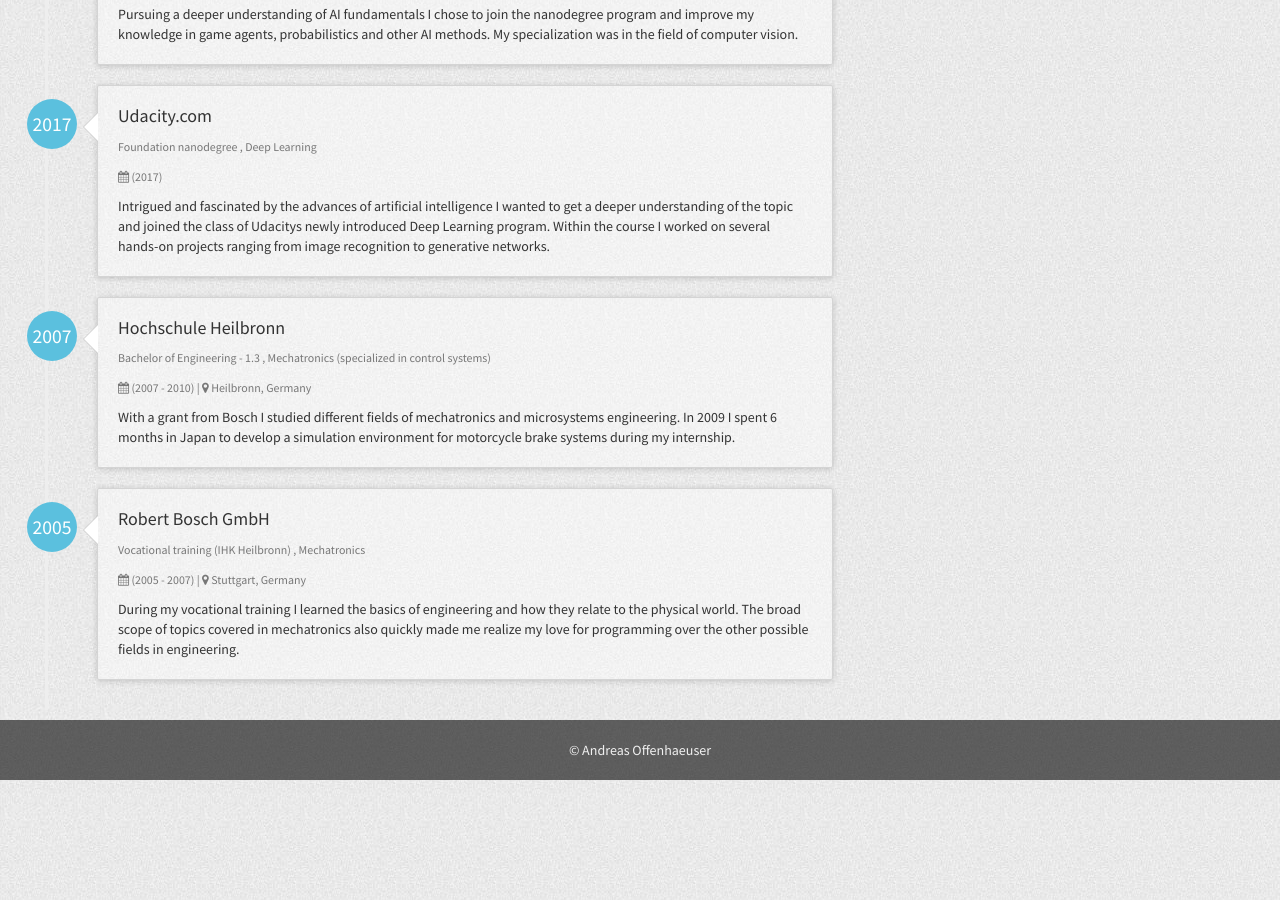
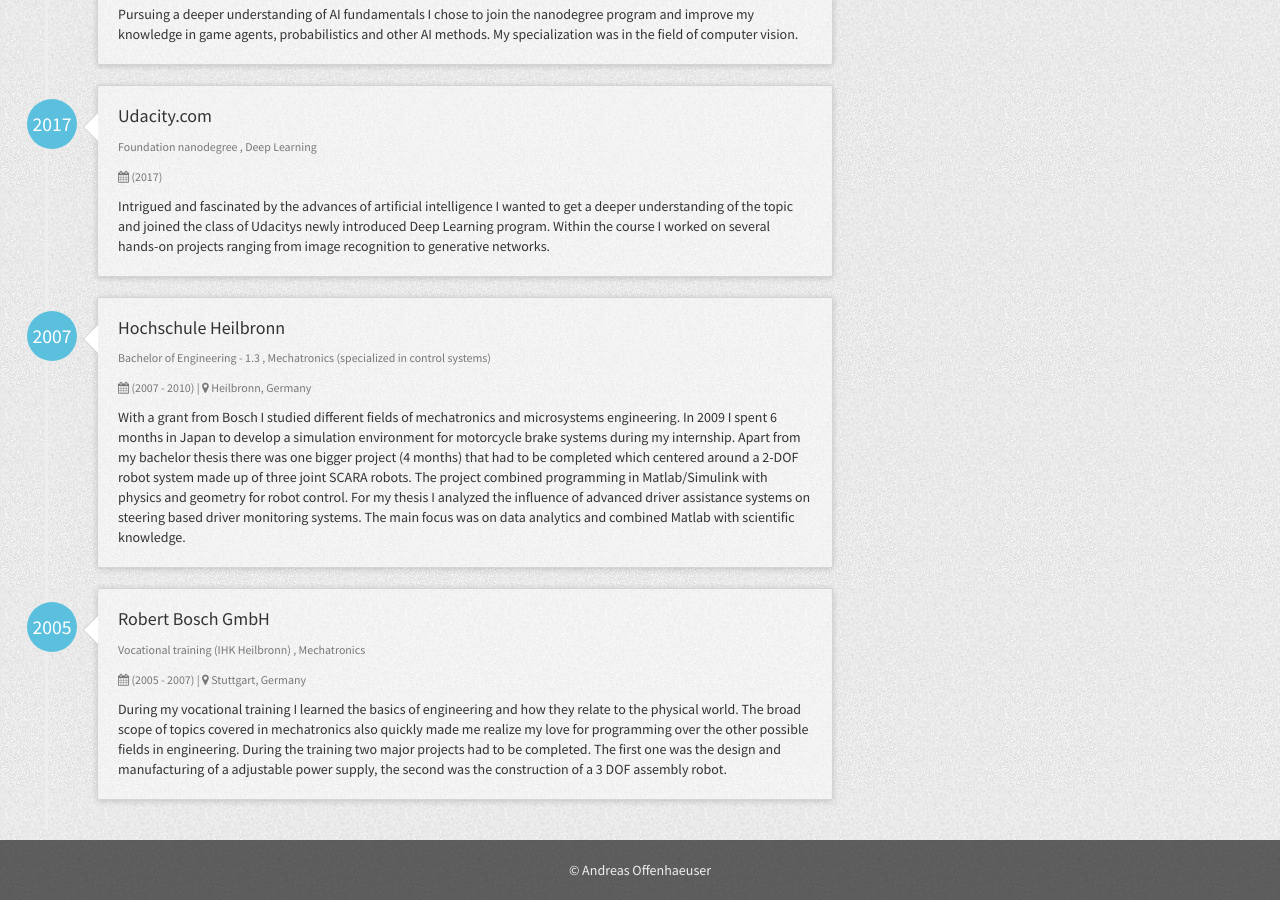
Before and after one commit to anoff/web, a Jekyll site: the page built from index.html, in a window 1280 px wide and 900 px high, scrolled down 3012 px. Built offline with Jekyll 4.4.1, drawn with Linux system fonts in a browser that asks for light colours; comment, search, counter and statistics services are not loaded; before the commit the page ends 3792 px from its top, so only the background shows below that.

Commit message:
:scissors: refactor: add projects to CV and strip down education

```diff
--- a/_data/education.yml
+++ b/_data/education.yml
@@ -19,7 +19,7 @@
   major: Mechatronics (specialized in control systems)
   started: 2007
   duration: (2007 - 2010)
-  description: With a grant from Bosch I studied different fields of mechatronics and microsystems engineering. In 2009 I spent 6 months in Japan to develop a simulation environment for motorcycle brake systems during my internship.
+  description: With a grant from Bosch I studied different fields of mechatronics and microsystems engineering. In 2009 I spent 6 months in Japan to develop a simulation environment for motorcycle brake systems during my internship. Apart from my bachelor thesis there was one bigger project (4 months) that had to be completed which centered around a 2-DOF robot system made up of three joint SCARA robots. The project combined programming in Matlab/Simulink with physics and geometry for robot control. For my thesis I analyzed the influence of advanced driver assistance systems on steering based driver monitoring systems. The main focus was on data analytics and combined Matlab with scientific knowledge.
 - vocational:
   organization: Robert Bosch GmbH
   location: Stuttgart, Germany
@@ -27,4 +27,4 @@
   major: Mechatronics
   started: 2005
   duration: (2005 - 2007)
-  description: During my vocational training I learned the basics of engineering and how they relate to the physical world. The broad scope of topics covered in mechatronics also quickly made me realize my love for programming over the other possible fields in engineering.
+  description: During my vocational training I learned the basics of engineering and how they relate to the physical world. The broad scope of topics covered in mechatronics also quickly made me realize my love for programming over the other possible fields in engineering. During the training two major projects had to be completed. The first one was the design and manufacturing of a adjustable power supply, the second was the construction of a 3 DOF assembly robot.
```
Also changed, not shown: 2 other files.
